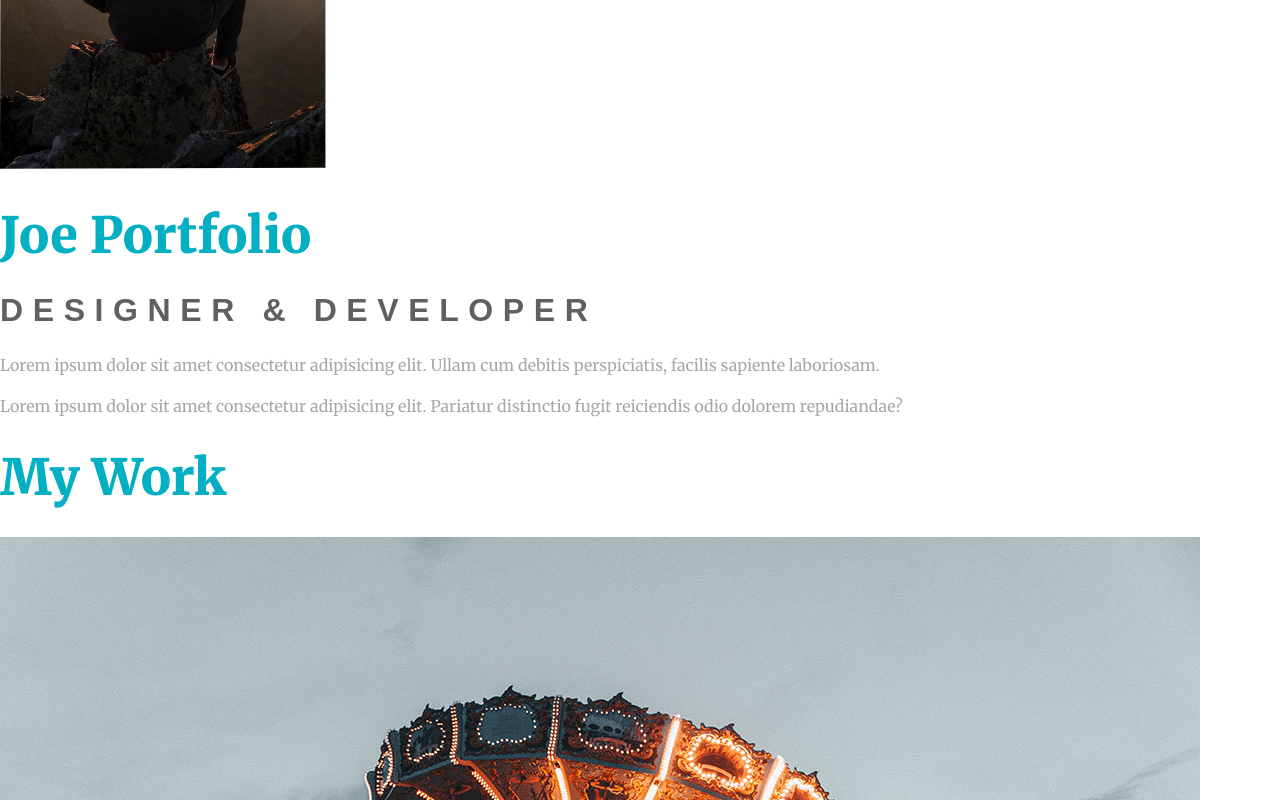
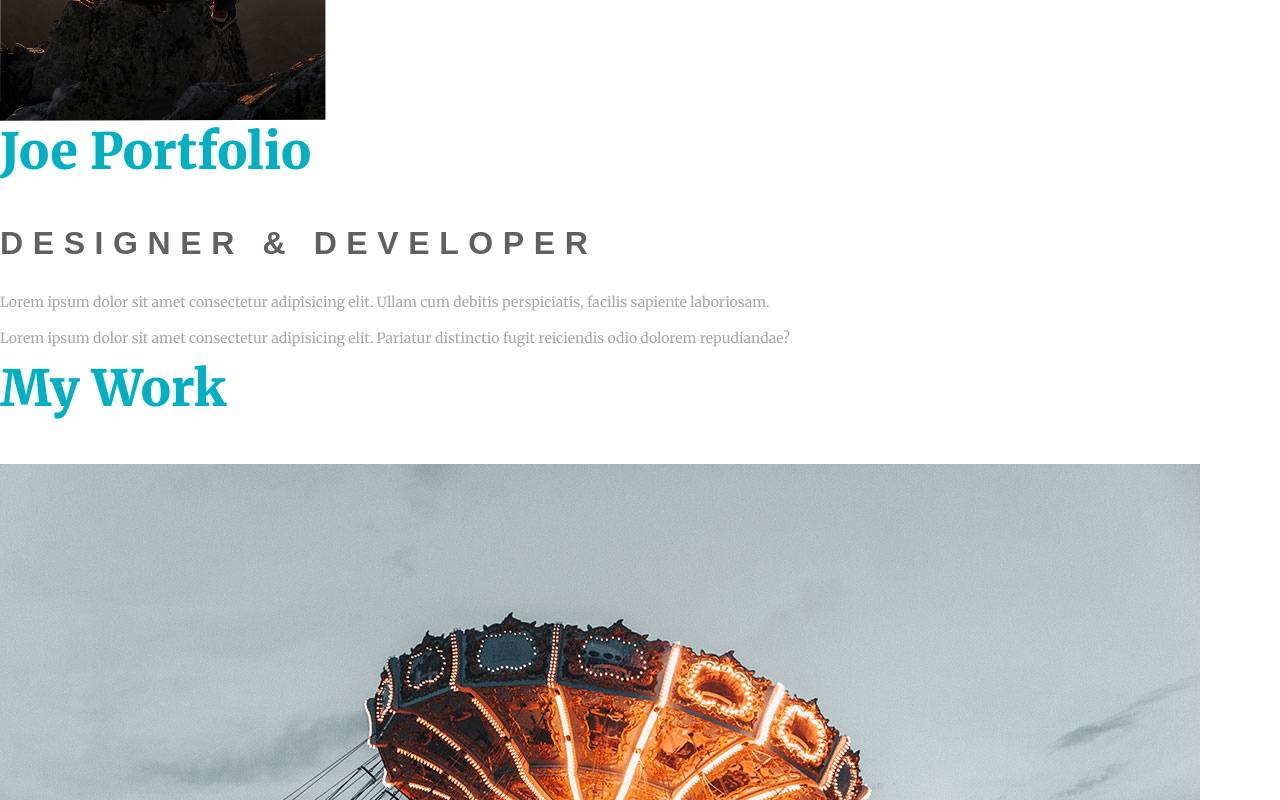
Before and after one commit to andreamartz/portfolio-202002, a plain HTML site: page index.html in a window 1280 px wide. Shown: the part 1440-2240 px from the top of the page. Drawn offline with Linux system fonts and the light colour scheme; a web font is replaced by a local one.

Commit message:
Add scss

```diff
--- a/scss/partials/_base.scss
+++ b/scss/partials/_base.scss
@@ -3,6 +3,12 @@ body {
   font-family: $ff-s;
   line-height: 1.6;
   background: $white;
+  font-size: .875rem;
+}
+
+h1, h2, p {
+  margin-top: 0;
+  margin-bottom: 1em;
 }
 
 h1 {
```
Also changed, not shown: css/main.css, dist/css/main.min.css, 2 other files.
